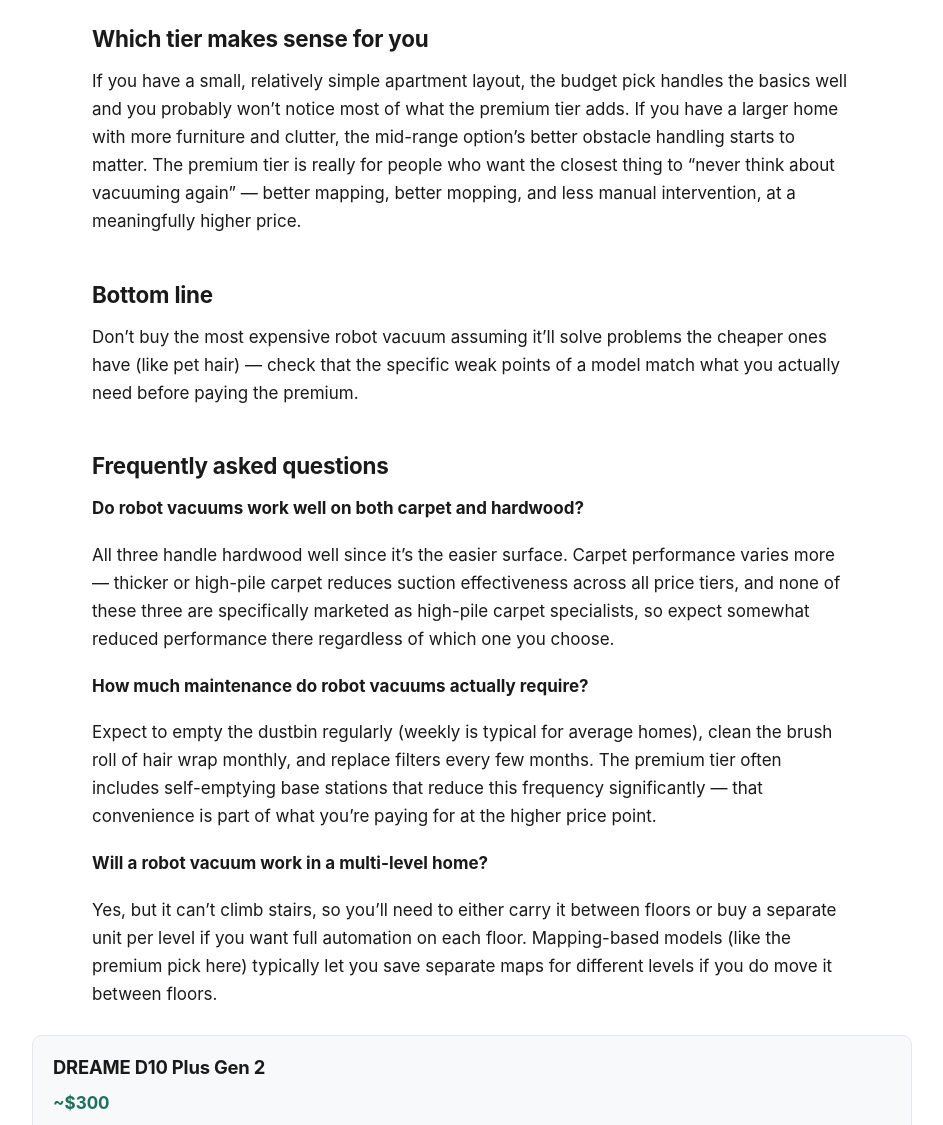
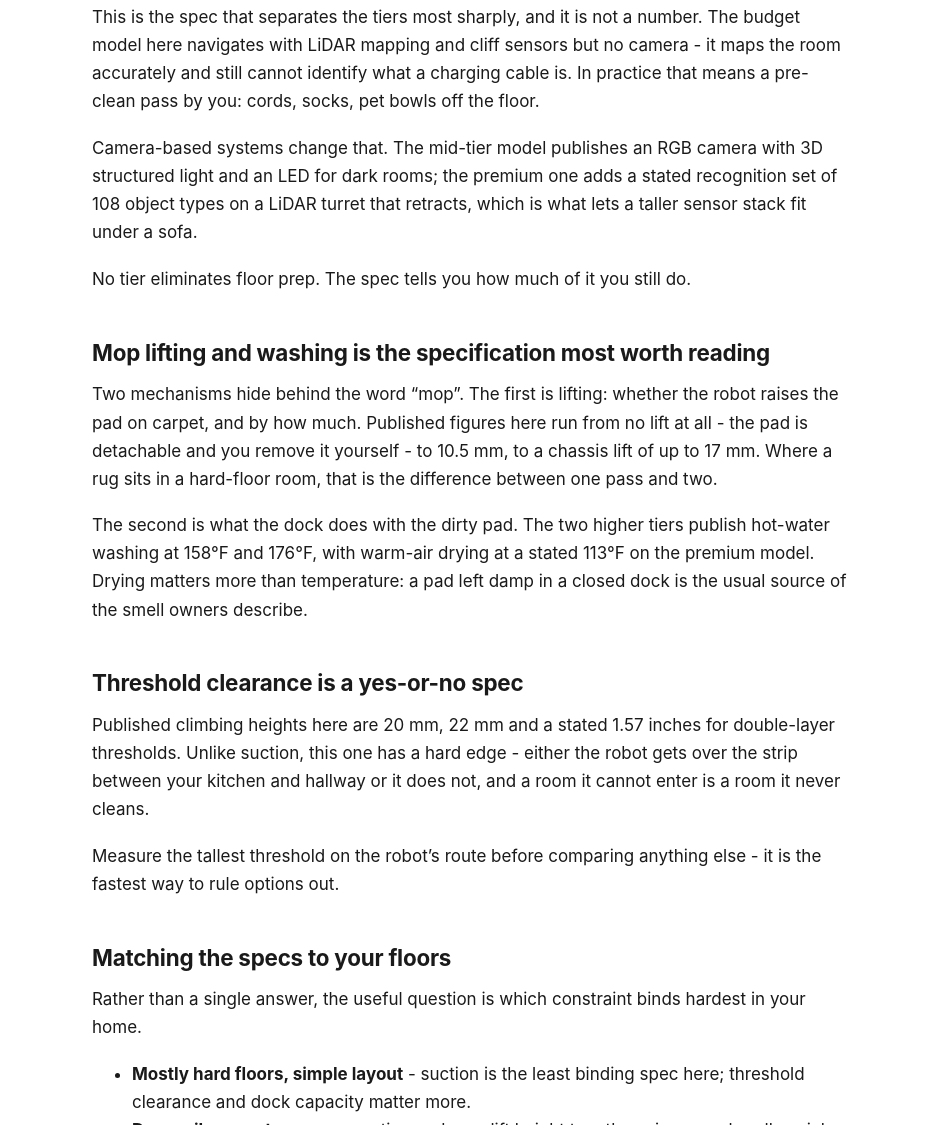
Before and after one commit to solusupport-bot/pickloot-site, an Astro site: page /blog/best-robot-vacuums-2026 in a window 1280 px wide. Shown: the part 1675-2800 px from the top of the page, without its empty margins (168-1111 px from the left). Built offline with nearby package versions, Linux system fonts and the light colour scheme; Astro itself is replaced by a stand-in of ours.

Commit message:
convert: best-standing-desk-converters-2026, best-robot-vacuums-2026 to guide format

```diff
--- a/src/content/posts/best-robot-vacuums-2026.md
+++ b/src/content/posts/best-robot-vacuums-2026.md
@@ -1,74 +1,102 @@
 ---
-title: "Best Robot Vacuums in 2026: Budget, Mid-Range, and Premium"
-description: "Robot vacuums range from $300 to $1,500 and the difference isn't just marketing — here's what you actually get at each price tier."
+title: "Robot Vacuums: What the Specs Actually Mean"
+description: "Suction in Pa, obstacle avoidance, mop lifting and auto-empty capacity are what separate robot vacuum tiers. Here's what each published spec changes."
 publishDate: 2026-07-27
+updatedDate: 2026-09-10
 category: "Home & Kitchen"
+format: "guide"
 heroImage: "https://images.unsplash.com/photo-1653990480360-31a12ce9723e?crop=entropy&cs=tinysrgb&fit=max&fm=jpg&q=80&w=1080"
 heroImageAlt: "A black robot vacuum cleaner on a wooden floor."
 heroImageCreditName: "Onur Binay"
 heroImageCreditUrl: "https://unsplash.com/@onurbinay?utm_source=pickloot&utm_medium=referral"
 draft: false
-products:
-  - name: "DREAME D10 Plus Gen 2"
-    amazonUrl: "https://www.amazon.com/s?k=DREAME+D10+Plus+Gen+2+Robot+Vacuum"
-    price: "~$300"
-    pros:
-      - "Cheapest of the three by a wide margin"
-      - "Excellent edge cleaning for the price"
-      - "Feature-rich companion app despite the low cost"
-    cons:
-      - "Needs some pre-cleaning (large debris, cords) before it runs"
-      - "Weaker obstacle avoidance than pricier models"
-  - name: "Mova P10 Pro Ultra"
-    amazonUrl: "https://www.amazon.com/s?k=Mova+P10+Pro+Ultra+Robot+Vacuum"
-    price: "~$599"
-    pros:
-      - "Strong, consistent cleaning on both hard floors and carpet"
-      - "Premium-level mopping with hot water cleaning"
-      - "Good middle ground between budget and flagship pricing"
-    cons:
-      - "Struggles with pet hair, especially on carpet"
-      - "Obstacle avoidance is a step below the top-tier models"
-  - name: "Roborock Qrevo CurvX"
-    amazonUrl: "https://www.amazon.com/s?k=Roborock+Qrevo+CurvX"
-    price: "~$1,000-1,500 (frequently discounted)"
-    pros:
-      - "Excellent overall cleaning with smart object detection"
-      - "Notably stronger navigation and obstacle avoidance than the other two tiers"
-      - "Exceptional hardfloor and mopping performance"
-    cons:
-      - "Expensive even on sale"
-      - "Still struggles somewhat with heavy pet hair pickup"
+specs:
+  columns: ["Suction power", "Obstacle avoidance", "Mop lift and wash", "Auto-empty capacity", "Threshold clearance"]
+  options:
+    - name: "Dreame D10 Plus Gen 2"
+      tier: "Budget"
+      amazonUrl: "https://www.amazon.com/s?k=Dreame+D10+Plus+Gen+2+Robot+Vacuum"
+      values:
+        - "6,000 Pa, 4 levels"
+        - "LiDAR mapping with cliff sensors, no camera"
+        - "No mop lift; detachable pad, 150 ml tank, rinsed by hand"
+        - "4 L bag, stated 90 days"
+        - "20 mm"
+      fitsWhen: "The floors are mostly hard, the layout is simple, and you are willing to lift the mop pad off yourself before it runs onto carpet. It has the largest published dust bag of the three despite sitting in the lowest tier."
+    - name: "MOVA P10 Pro Ultra"
+      tier: "Mid-range"
+      amazonUrl: "https://www.amazon.com/s?k=MOVA+P10+Pro+Ultra+Robot+Vacuum"
+      values:
+        - "13,000 Pa"
+        - "RGB camera, 3D structured light, LED illumination"
+        - "10.5 mm auto-lift; dock washes at 158°F (70°C) and hot-air dries"
+        - "3.2 L bag, stated 75 days"
+        - "22 mm"
+      fitsWhen: "You have a mix of hard floor and low-pile carpet and want the mop handled without you. The extending side mop is aimed at edges and corners, which is where fixed round pads leave a margin."
+    - name: "Roborock Qrevo CurvX"
+      tier: "Premium"
+      amazonUrl: "https://www.amazon.com/s?k=Roborock+Qrevo+CurvX+Robot+Vacuum"
+      values:
+        - "22,000 Pa"
+        - "RetractSense navigation, Reactive AI 3.0, 108 object types"
+        - "Up to 17 mm chassis lift; dock washes at 176°F (80°C), dries at 113°F"
+        - "Stated up to 7 weeks; bag volume not published"
+        - "1.57 in double-layer threshold"
+      fitsWhen: "The home has thick rugs, raised thresholds or a lot of floor clutter. Its 3.14 in body and retracting LiDAR turret are the specs that decide whether it fits under low furniture at all."
 ---
 
-Robot vacuums are one of those categories where the $300 model and the $1,300 model both technically "clean your floors," but the actual day-to-day experience is very different. We looked at one option from each price tier to help you figure out where your money is actually going.
+Robot vacuums are sold on one number - suction in pascals - and it explains less about living with one than the rest of the spec sheet does. What actually varies between tiers is how the robot sees obstacles, what it does with the mop on carpet, and how high an edge it can climb. This guide explains what each published spec physically changes, then compares three models side by side.
 
-## What changes as the price goes up
+## Suction in pascals scales, but not linearly with results
 
-The biggest differences between tiers aren't raw suction power — it's navigation intelligence, obstacle avoidance, and how much manual prep the robot needs before it can run unattended. Budget models tend to need you to clear cables and small objects off the floor first; premium models increasingly handle that themselves and build much more accurate maps of your home.
+The three models here publish 6,000 Pa, 13,000 Pa and 22,000 Pa. That is a genuine range rather than marketing noise, but pascals measure static airflow pressure at the nozzle, not debris pickup, and the relationship between the two flattens quickly on hard floors. Fine dust and crumbs on tile or wood come up at the bottom of this range.
 
-## If pet hair is your main problem
+The extra pressure earns its place on carpet, and specifically deep pile, where debris has to come up through fibres rather than off a flat surface. If your floors are hard throughout, suction is the spec you can most safely stop optimising.
 
-None of these three are pet-hair specialists — that's a separate category worth its own research if shedding is your primary concern. All three here have pet hair listed as a relative weak point compared to models built specifically for pet owners, so keep that in mind if you have dogs or cats.
+Worth knowing: each manufacturer measures pascals under its own conditions, with no shared industry test, so cross-brand comparisons are approximate.
 
-## Which tier makes sense for you
+## Obstacle avoidance is what decides whether you tidy first
 
-If you have a small, relatively simple apartment layout, the budget pick handles the basics well and you probably won't notice most of what the premium tier adds. If you have a larger home with more furniture and clutter, the mid-range option's better obstacle handling starts to matter. The premium tier is really for people who want the closest thing to "never think about vacuuming again" — better mapping, better mopping, and less manual intervention, at a meaningfully higher price.
+This is the spec that separates the tiers most sharply, and it is not a number. The budget model here navigates with LiDAR mapping and cliff sensors but no camera - it maps the room accurately and still cannot identify what a charging cable is. In practice that means a pre-clean pass by you: cords, socks, pet bowls off the floor.
 
-## Bottom line
+Camera-based systems change that. The mid-tier model publishes an RGB camera with 3D structured light and an LED for dark rooms; the premium one adds a stated recognition set of 108 object types on a LiDAR turret that retracts, which is what lets a taller sensor stack fit under a sofa.
 
-Don't buy the most expensive robot vacuum assuming it'll solve problems the cheaper ones have (like pet hair) — check that the specific weak points of a model match what you actually need before paying the premium.
+No tier eliminates floor prep. The spec tells you how much of it you still do.
+
+## Mop lifting and washing is the specification most worth reading
+
+Two mechanisms hide behind the word "mop". The first is lifting: whether the robot raises the pad on carpet, and by how much. Published figures here run from no lift at all - the pad is detachable and you remove it yourself - to 10.5 mm, to a chassis lift of up to 17 mm. Where a rug sits in a hard-floor room, that is the difference between one pass and two.
+
+The second is what the dock does with the dirty pad. The two higher tiers publish hot-water washing at 158°F and 176°F, with warm-air drying at a stated 113°F on the premium model. Drying matters more than temperature: a pad left damp in a closed dock is the usual source of the smell owners describe.
+
+## Threshold clearance is a yes-or-no spec
+
+Published climbing heights here are 20 mm, 22 mm and a stated 1.57 inches for double-layer thresholds. Unlike suction, this one has a hard edge - either the robot gets over the strip between your kitchen and hallway or it does not, and a room it cannot enter is a room it never cleans.
+
+Measure the tallest threshold on the robot's route before comparing anything else - it is the fastest way to rule options out.
+
+## Matching the specs to your floors
+
+Rather than a single answer, the useful question is which constraint binds hardest in your home.
+
+- **Mostly hard floors, simple layout** - suction is the least binding spec here; threshold clearance and dock capacity matter more.
+- **Deep-pile carpet or rugs** - suction and mop lift height together, since one handles pickup and the other prevents a wet rug.
+- **Cluttered floors, cables, or pets** - obstacle avoidance, because that is the spec that decides how much you tidy before each run.
+- **Raised thresholds, or low furniture to clean under** - climbing height and robot height, measured against your own door strips and clearances.
+- **You want to think about it as rarely as possible** - auto-empty capacity and the stated days between bag changes.
+
+The spec table below carries the published figures for each of these axes.
 
 ## Frequently asked questions
 
 **Do robot vacuums work well on both carpet and hardwood?**
 
-All three handle hardwood well since it's the easier surface. Carpet performance varies more — thicker or high-pile carpet reduces suction effectiveness across all price tiers, and none of these three are specifically marketed as high-pile carpet specialists, so expect somewhat reduced performance there regardless of which one you choose.
+Hardwood is the easier surface and every tier handles it. Carpet is where the published suction figure starts to matter, and high pile reduces effectiveness across all tiers. With deep pile, read the suction spec and the mop-lift height together - a robot that mops without lifting will wet the carpet it crosses.
 
 **How much maintenance do robot vacuums actually require?**
 
-Expect to empty the dustbin regularly (weekly is typical for average homes), clean the brush roll of hair wrap monthly, and replace filters every few months. The premium tier often includes self-emptying base stations that reduce this frequency significantly — that convenience is part of what you're paying for at the higher price point.
+Expect to clear hair from the brush roll and replace filters and bags on the manufacturer's schedule. The published auto-empty figures - 90 days, 75 days and up to 7 weeks here - describe bag changes under each maker's stated conditions, not how often the robot needs attention.
 
 **Will a robot vacuum work in a multi-level home?**
 
-Yes, but it can't climb stairs, so you'll need to either carry it between floors or buy a separate unit per level if you want full automation on each floor. Mapping-based models (like the premium pick here) typically let you save separate maps for different levels if you do move it between floors.
+None of them climb stairs, so you either carry the robot between floors or use one per level. Mapping-based models generally let you save a separate map per floor, which makes moving one between levels workable - though the dock stays where it is, so only one floor gets automatic emptying.
--- a/src/content/posts/best-standing-desk-converters-2026.md
+++ b/src/content/posts/best-standing-desk-converters-2026.md
@@ -1,70 +1,97 @@
 ---
-title: "Best Standing Desk Converters in 2026 (Manual and Electric)"
-description: "You don't need a new desk to start standing while you work — here's how the cheap manual converters compare to the pricier electric ones."
+title: "How to Choose a Standing Desk Converter in 2026"
+description: "Lift mechanism, height range, weight capacity and worksurface size are the specs that separate desk converters. Here's how to read each one."
 publishDate: 2026-07-26
+updatedDate: 2026-09-10
 category: "Home Office"
+format: "guide"
 heroImage: "https://images.unsplash.com/photo-1622126755582-16754165dce8?crop=entropy&cs=tinysrgb&fit=max&fm=jpg&q=80&w=1080"
 heroImageAlt: "A monitor and keyboard set up on a standing desk."
 heroImageCreditName: "TheStandingDesk"
 heroImageCreditUrl: "https://unsplash.com/@thestandingdesk?utm_source=pickloot&utm_medium=referral"
 draft: false
-products:
-  - name: "Vivo K Series Desk Converter (32-inch)"
-    amazonUrl: "https://www.amazon.com/s?k=Vivo+K+Series+Desk+Converter+32+inch"
-    price: "~$139.99"
-    pros:
-      - "Noticeably cheaper than the electric options here"
-      - "Sturdy vertical-lift design that doesn't wobble"
-      - "Compact footprint fits most desks"
-    cons:
-      - "Requires basic assembly out of the box"
-      - "Fewer color/finish options than pricier models"
-  - name: "FlexiSpot EM7 AlcoveRiser (Electric)"
-    amazonUrl: "https://www.amazon.com/s?k=FlexiSpot+EM7+AlcoveRiser"
-    price: "~$300-400"
-    pros:
-      - "One-touch electric lifting — no manual cranking or pushing"
-      - "Quick-release keyboard tray for easy adjustment"
-      - "Practical weight capacity for a dual-monitor setup"
-    cons:
-      - "Costs more than manual converters"
-      - "Heavier unit, less portable once set up"
-  - name: "Uplift E7 Electric Standing Desk Converter"
-    amazonUrl: "https://www.amazon.com/s?k=Uplift+E7+Electric+Standing+Desk+Converter"
-    price: "~$668"
-    pros:
-      - "High weight capacity for multiple monitors and accessories"
-      - "Memory presets save your preferred standing/sitting heights"
-      - "Superior keyboard tray ergonomics"
-    cons:
-      - "Expensive relative to the other two options"
-      - "Heavy — around 92 lbs, so it's not something you reposition often"
+specs:
+  columns: ["Lift mechanism", "Height adjustment", "Worksurface size", "Weight capacity", "Unit weight"]
+  options:
+    - name: "VIVO K Series DESK-V000K (32 in)"
+      tier: "Budget"
+      amazonUrl: "https://www.amazon.com/s?k=VIVO+K+Series+Desk+Converter+DESK-V000K"
+      values:
+        - "Manual, single pneumatic spring"
+        - "4.5-20 in of travel"
+        - "31.5 x 15.7 in"
+        - "33 lb worksurface, 4 lb keyboard tray"
+        - "Not published"
+      fitsWhen: "You set a height in the morning and mostly stay there, and the desk underneath is shallow. It is the only one of the three that needs no power outlet, and the published tray limit of 4 lb is the number to check against a heavy mechanical keyboard."
+    - name: "FlexiSpot Motorized AlcoveRiser EM7"
+      tier: "Mid-range"
+      amazonUrl: "https://www.amazon.com/s?k=FlexiSpot+EM7+AlcoveRiser+Standing+Desk+Converter"
+      values:
+        - "Electric, single motor"
+        - "5.7-19.7 in"
+        - "34.6 x 16.3 in"
+        - "55 lb"
+        - "37.04 lb"
+      fitsWhen: "You switch positions several times a day but the desk stays where it is. FlexiSpot publishes a duty cycle of 2 minutes on, 18 minutes off, which suits intermittent switching rather than constant movement."
+    - name: "UPLIFT Desk E7 Electric Desk Converter"
+      tier: "Premium"
+      amazonUrl: "https://www.amazon.com/s?k=UPLIFT+Desk+E7+Electric+Standing+Desk+Converter"
+      values:
+        - "Electric, whisper-quiet 50 dB motor"
+        - "21 in of travel (21.5-43.5 in)"
+        - "43.7 x 25 in"
+        - "110 lb (VESA arm rated 17.6 lb)"
+        - "92 lb"
+      fitsWhen: "The load on top is heavy - two monitors on arms, a dock, a laptop - and the desk under it is deep enough for a 25-inch worksurface. The 92 lb unit weight means it is placed once and left alone."
 ---
 
-A standing desk converter sits on top of your existing desk and lets you switch between sitting and standing without buying a whole new desk. The catch is that "converter" covers everything from a $140 manual riser to a $650+ electric unit, and the right one depends on how often you'll actually switch positions during the day.
+Desk converters all promise the same thing: standing without replacing your desk. The published specifications tell you how differently they go about it. Four numbers account for nearly all of the day-to-day difference - the lift mechanism, the height range, the weight the frame is rated to lift, and the size of the worksurface it puts on your desk. This guide explains what each one changes, then lays three models out side by side.
 
-## Manual vs. electric: does it matter?
+## The lift mechanism decides how much friction switching costs
 
-If you're the type who sets a height in the morning and stays there most of the day, a manual converter like the Vivo K Series is genuinely fine — you lift it once, maybe twice, and the savings are significant. If you're someone who wants to alternate sitting and standing every hour or two, the friction of manually adjusting a heavier converter adds up fast, and that's where electric models earn their price premium: one button, a few seconds, done.
+This is the fork in the category. A manual converter uses a gas spring you release and push, which means no cord, no motor, and nothing to fail electrically. An electric converter uses a motor and a button.
 
-## What actually matters beyond the lift mechanism
+The spec matters in proportion to how often you switch. Once or twice a day, a spring-assisted lift is a few seconds of effort. Six or eight times a day, that effort is the reason people stop switching. Each type publishes its own durability claim: FlexiSpot states a 10% duty cycle for the EM7 - two minutes on, eighteen off - while VIVO states a 10,000-cycle rating for its gas spring.
 
-Stability at full height is the thing cheap converters get wrong most often — a wobbly monitor while you're typing is worse than not having a converter at all. Manufacturer specs and owner reviews consistently point to sturdy, wobble-free builds on all three of these, unlike the wobbling that's a common complaint on cheaper converters.
+## Height adjustment range is measured two different ways
 
-## Bottom line
+Read this spec carefully, because manufacturers do not state it consistently. VIVO and FlexiSpot publish *travel* - how far the surface moves from its lowest position, 4.5 to 20 inches and 5.7 to 19.7 inches respectively. UPLIFT publishes both travel and absolute height: 21 inches of movement, from 21.5 inches to roughly 43.5 inches off the floor.
 
-A manual converter fits best if you set a height once and stay there most of the day. Electric converters are worth the price if you switch positions every hour or two, since the convenience adds up fast. Between the two electric options, the FlexiSpot fits as the more affordable entry point; the Uplift is worth it mainly if you're running a heavier multi-monitor setup that needs the extra weight capacity.
+Travel alone cannot tell you whether a converter reaches your standing height - that depends on how tall your desk already is. Add maximum travel to your desk height and compare it against your standing elbow height. The lowest position matters in the other direction: a unit that only drops to 4.5 inches leaves the keyboard permanently raised when you sit.
+
+## Weight capacity is two numbers, not one
+
+The headline figure is what the lift mechanism is rated to raise: 33 lb, 55 lb, and 110 lb across these three. That spread is wide enough to be a real constraint rather than a safety margin. Two 27-inch monitors on a dual arm plus a laptop clears 33 lb without difficulty.
+
+The second number is easier to miss. VIVO publishes a separate 4 lb limit for the keyboard tray, and UPLIFT a 17.6 lb rating for the VESA monitor mount. A converter can sit within its overall capacity and still be over a sub-limit, so where a monitor arm is involved the VESA figure is the one that governs.
+
+## Worksurface size and unit weight are the desk-fit constraints
+
+The worksurface is what sits on your existing desk, so its depth is the number to measure against. These three run from 15.7 to 25 inches deep - the deepest needs a desk of roughly 30 inches to sit safely with clearance behind it, which many home desks do not have.
+
+Unit weight then decides whether the converter is furniture or an accessory. At 37 lb one person can reposition it; at 92 lb it is a two-person job and effectively permanent. One of the three does not publish a unit weight at all. An unpublished spec is not a bad spec, but it does mean you cannot compare on that axis before it arrives.
+
+## Matching the specs to your desk
+
+Rather than a single answer, the useful question is which constraint binds hardest.
+
+- **Your desk is shallow (under about 24 inches deep)** - worksurface depth is the spec to optimise, and the shallowest option here is the manual one.
+- **You switch positions many times a day** - the lift mechanism, since that is where the friction lives.
+- **You run monitor arms or dual displays** - weight capacity, and specifically the VESA sub-rating where one is published.
+- **Your desk is unusually tall or short, or you move the setup around** - the height range, calculated against your own desk, and the unit weight.
+
+The spec table below carries the published figures for each of these axes.
 
 ## Frequently asked questions
 
 **Will a desk converter fit on any desk?**
 
-Most converters need at least as much desk depth as the converter's footprint, plus a few inches of clearance behind it — measure your desk before buying, especially for the larger electric models. A desk that's unusually shallow (under about 24 inches deep) may not comfortably fit a full-size converter.
+Most converters need at least as much desk depth as the converter's own worksurface, plus a few inches of clearance behind it for the lifting frame. Measure your desk before buying, especially against the deeper models - a desk under about 24 inches deep will not comfortably take a full-size converter.
 
 **How much weight can these actually hold?**
 
-The Vivo K Series and FlexiSpot EM7 are built for a monitor-and-keyboard setup, generally in the 20-30 lb range. The Uplift E7 has a notably higher weight capacity, which is the main reason to choose it over the FlexiSpot if you're running multiple monitors, a laptop dock, and other desk accessories on top.
+The published lifting capacities across these three are 33 lb, 55 lb and 110 lb. Check the sub-limits too: keyboard trays and VESA monitor mounts carry their own published ratings that are much lower than the headline figure, and those are what a dual-monitor setup runs into first.
 
 **Is standing all day actually better than sitting?**
 
-Standing all day isn't the goal — alternating between sitting and standing throughout the day is what's generally recommended, since standing motionless for hours has its own downsides (leg fatigue, joint strain). A converter's value is in making that switching easy, not in eliminating sitting entirely.
+Standing all day isn't the goal - alternating between sitting and standing is what's generally recommended, since standing motionless for hours has its own downsides in leg fatigue and joint strain. A converter's value is in making that switching easy, which is why the lift mechanism spec tends to matter more than any other one on the sheet.
```
